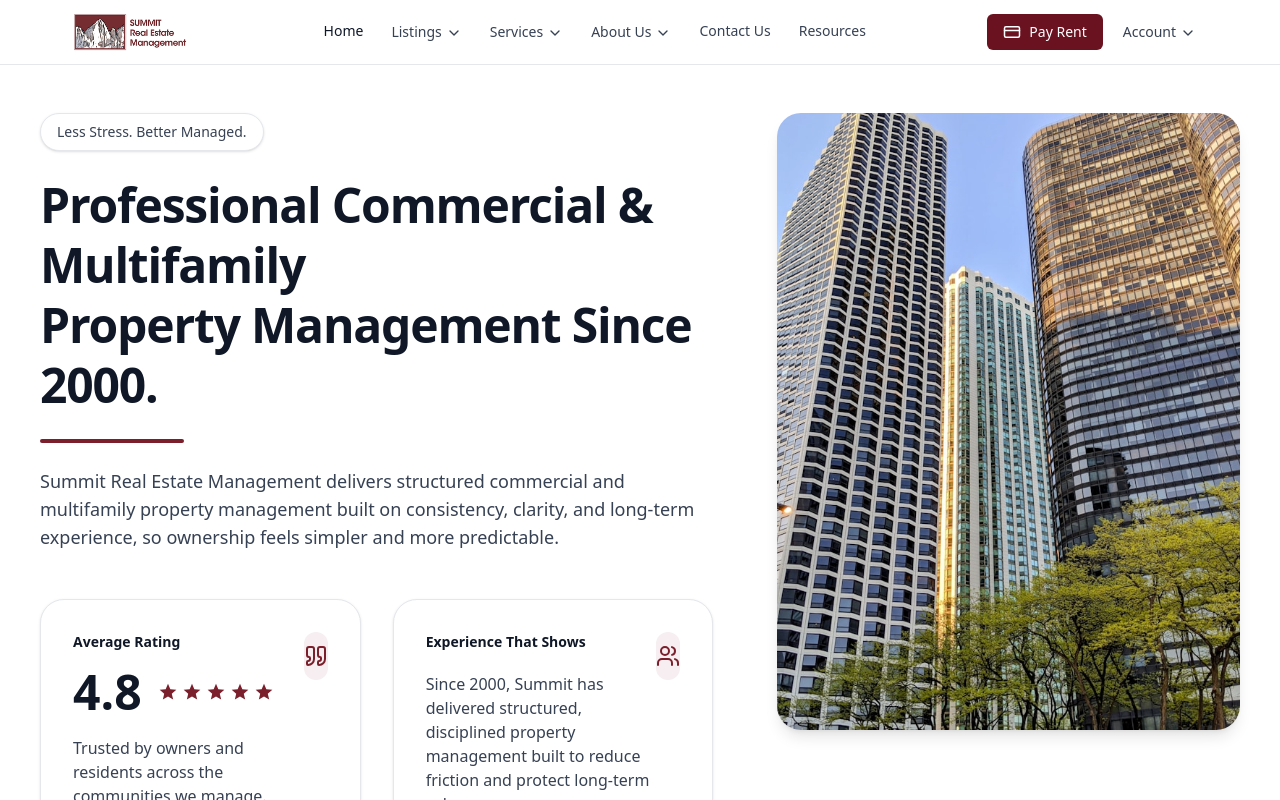
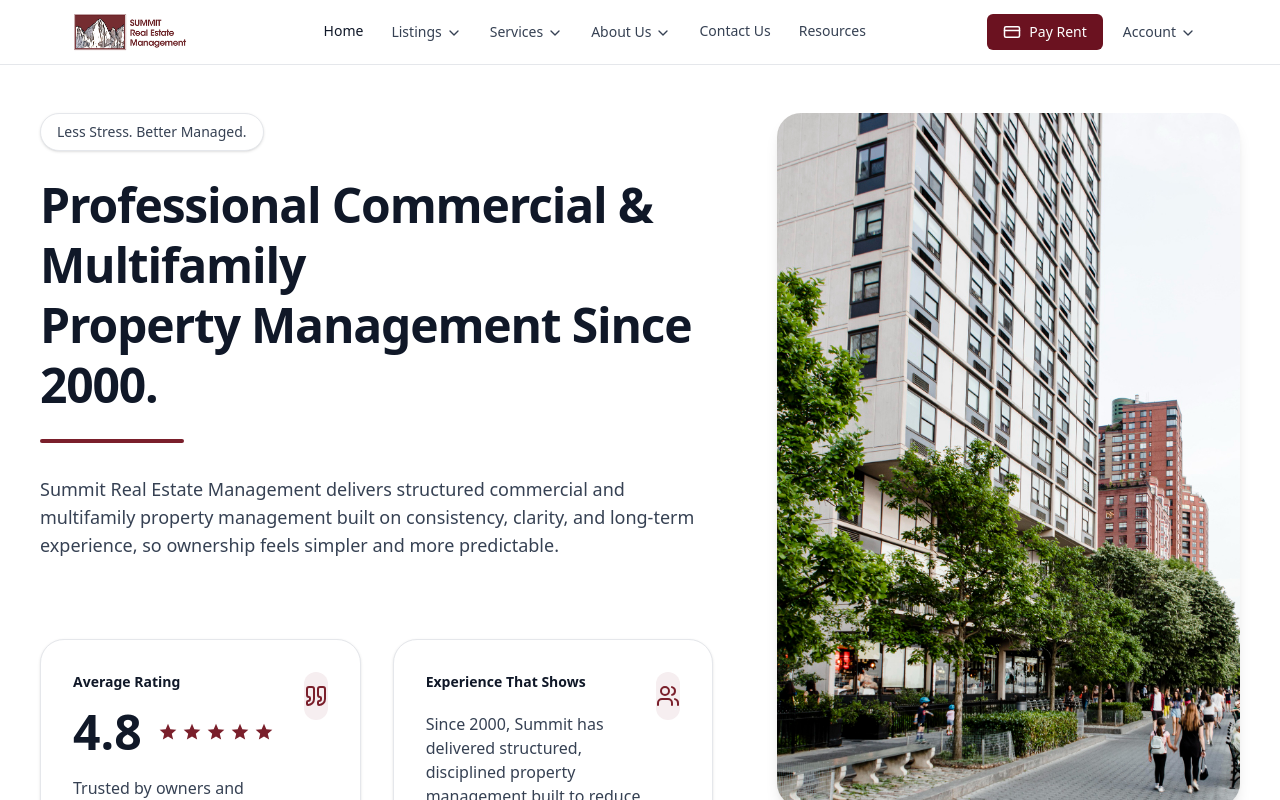
Before and after one commit to summit-rem/summit-rem-website, a React (Vite) app: page / in a window 1280 px wide. Shown: the top 800 px of the page. Built offline with nearby package versions, Linux system fonts and the light colour scheme.

Commit message:
Updated - Hero.jsx & other files images with specified one

```diff
--- a/src/components/sections/Hero/Hero.jsx
+++ b/src/components/sections/Hero/Hero.jsx
@@ -1,9 +1,8 @@
-
-
 import React from "react";
 import { Link } from "react-router-dom";
 import { ArrowRight, Quote, Users } from "lucide-react";
 import { homeHeroConfig } from "../../../pages/home/config/homeHeroConfig";
+import HeaderImage from "../../../assets/image/headerImage.jpg";
 
 function Stars({ count = 5 }) {
   return (
@@ -61,7 +60,7 @@ export default function Hero({ data = homeHeroConfig }) {
 
             {/* Description */}
             {description ? (
-              <p className="mt-6 max-w-3xl text-lg leading-7 text-gray-700">
+              <p className="my-8 max-w-3xl text-lg leading-7 text-gray-700">
                 {description}
               </p>
             ) : null}
@@ -145,7 +144,7 @@ export default function Hero({ data = homeHeroConfig }) {
           <div className="lg:col-span-5">
             <div className="h-full min-h-[500px] lg:min-h-[680px]">
               <img
-                src={image?.src}
+                src={HeaderImage}
                 alt={image?.alt ?? "Professional property management city view"}
                 className="h-full w-full rounded-3xl object-cover shadow-lg"
                 loading="eager"
--- a/src/components/sections/OurStoryPromo/OurStoryPromo.jsx
+++ b/src/components/sections/OurStoryPromo/OurStoryPromo.jsx
@@ -3,6 +3,7 @@ import React from "react";
 import { NavLink } from "react-router-dom";
 import { ArrowRight } from "lucide-react";
 import { ourStoryConfig } from "../../../pages/home/config/ourStoryConfig";
+import OurStory from "../../../assets/image/ourStory.jpg";
 
 const BURGUNDY = "#7a1f2b";
 
@@ -17,9 +18,9 @@ export default function OurStoryPromo() {
           <div className="lg:col-span-6 order-2 lg:order-1">
             <div className="rounded-3xl overflow-hidden shadow-lg">
               <img
-                src={image.src}
+                src={OurStory}
                 alt={image.alt}
-                className="w-full h-[400px] lg:h-[500px] object-cover"
+                className="w-full h-[400px] lg:h-[700px] object-cover"
                 loading="lazy"
               />
             </div>
--- a/src/components/sections/SplitStats/SplitStats.jsx
+++ b/src/components/sections/SplitStats/SplitStats.jsx
@@ -1,5 +1,7 @@
 // src/components/sections/SplitStats/SplitStats.jsx
 import React from "react";
+import AboutPhoto from "../../../assets/image/about-page.jpg";
+
 
 export default function SplitStats({ hero, image }) {
   return (
@@ -14,7 +16,7 @@ export default function SplitStats({ hero, image }) {
         <div className="mt-12 lg:mt-16">
           <div className="rounded-2xl overflow-hidden">
             <img
-              src={image.src}
+              src={AboutPhoto}
               alt={image.alt || "Summit Real Estate Management properties"}
               className="w-full h-[400px] lg:h-[550px] object-cover"
               loading="lazy"
```
